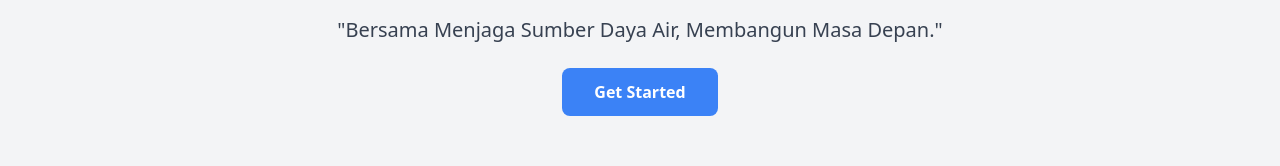
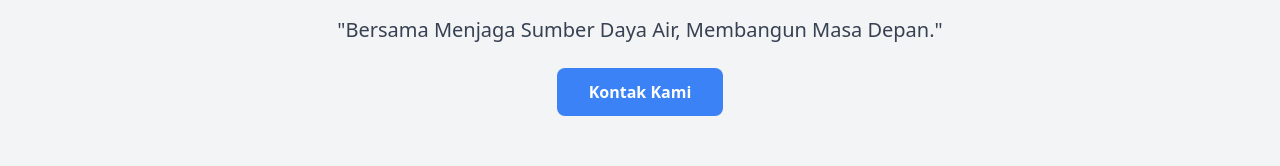
Before and after one commit to fakernism/tirtajaya, a React (Vite) app: page / in a window 1280 px wide. Shown: the part 434-600 px from the top of the page. Built offline with nearby package versions, Linux system fonts and the light colour scheme.

Commit message:
add PWA support4

```diff
--- a/src/components/Hero.jsx
+++ b/src/components/Hero.jsx
@@ -1,8 +1,15 @@
 // src/components/Hero.jsx
 import { Helmet } from 'react-helmet';
 import { motion } from 'framer-motion';
+import { Link, useNavigate } from 'react-router-dom';
 
 export default function Hero() {
+  const navigate = useNavigate();
+
+  const handleClick = () => {
+    navigate('/contact');
+  };
+
   return (
     <motion.section
       className="min-h-screen flex items-center justify-center bg-gray-100 dark:bg-gray-800 text-gray-900 dark:text-gray-100"
@@ -37,12 +44,13 @@ export default function Hero() {
         </motion.p>
 
           <motion.button
+            onClick={handleClick}
             className="px-8 py-3 bg-blue-500 hover:bg-blue-600 text-white font-semibold rounded-lg transition"
             initial={{ scale: 0 }}
             animate={{ scale: 1 }}
             transition={{ duration: 0.8, delay: 0.6 }}
           >
-          Get Started
+            Kontak Kami
           </motion.button>
       </div>
     </motion.section>
```
Lines whose indentation alone changed are shown as unchanged.
